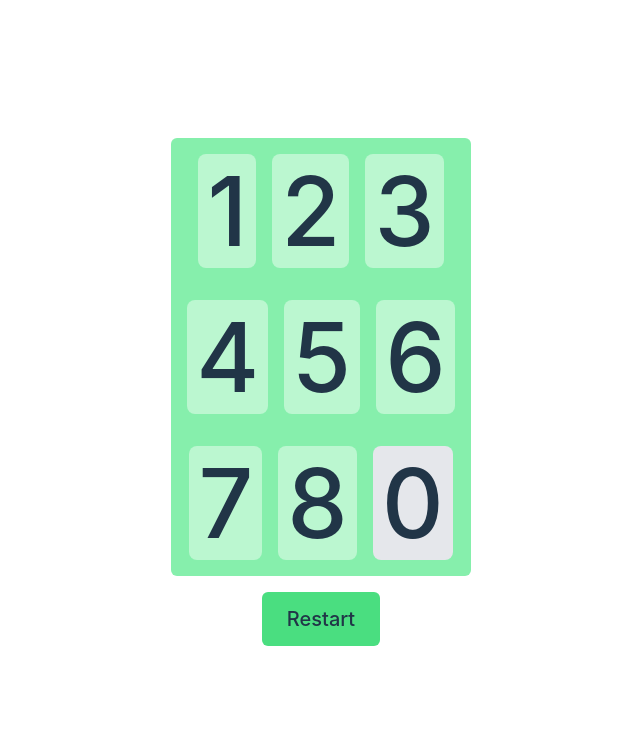
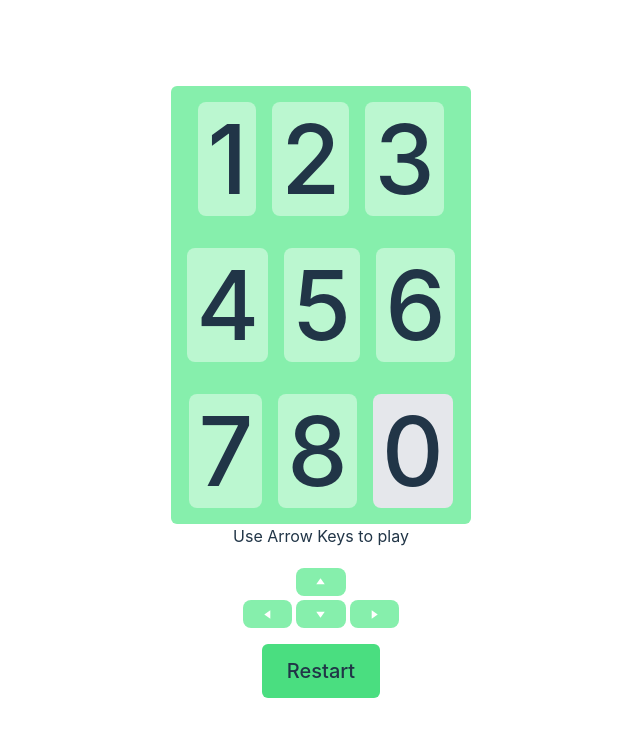
Before and after one commit to justin-phxm/3x3Game, a Preact app: page / in a window 1280 px wide. Shown: the top 736 px of the page, without its empty margins (319-959 px from the left). Built offline with nearby package versions, Linux system fonts and the light colour scheme.

Commit message:
add arrow keys

```diff
--- a/src/Game.tsx
+++ b/src/Game.tsx
@@ -204,6 +204,26 @@ export default function Game() {
           </div>
         ))}
       </section>
+      <div>Use Arrow Keys to play</div>
+
+      {/* grid grid-cols-3 grid-rows-2  */}
+      <div id="buttons" class="w-full flex flex-col items-center gap-1 pt-5">
+        <button id="console-button" class="bg-green-300" onClick={moveUp}>
+          <img src="arrow-button.svg" alt="" />
+        </button>
+        <div class="grid grid-cols-3 gap-1">
+          <button id="console-button" class=" bg-green-300 " onClick={moveLeft}>
+            <img src="arrow-button.svg" alt="" class="-rotate-90 " />
+          </button>
+          <button id="console-button" class="bg-green-300" onClick={moveDown}>
+            <img src="arrow-button.svg" alt="" class="rotate-180" />
+          </button>
+          <button id="console-button" class="bg-green-300" onClick={moveRight}>
+            <img src="arrow-button.svg" alt="" class="rotate-90 " />
+          </button>
+        </div>
+      </div>
+
       <button
         onClick={() => shuffleArray(myArray)}
         class="bg-green-400 text-xl m-4 hover:-translate-y-1 hover:bg-green-300 rounded-md outline-none transition-all duration-300"
```
